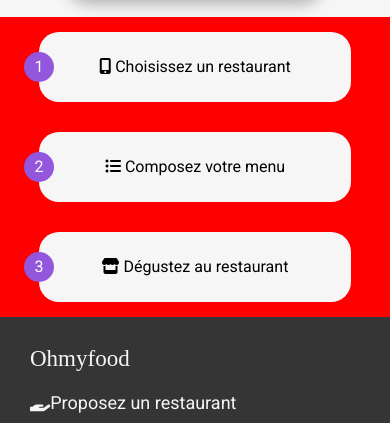
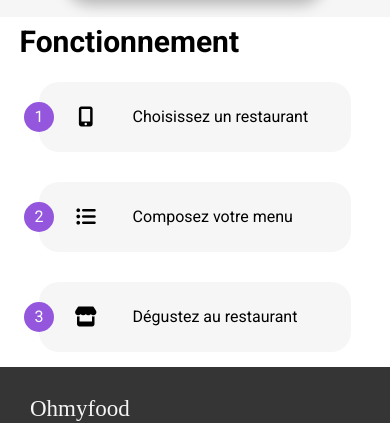
Before and after one commit to THOMAS-OC/P3_OPENCLASSROOMS, a website: page index.html in a window 390 px wide. Shown: the part 383-806 px from the top of the page. Drawn offline with Linux system fonts and the light colour scheme; a web font is replaced by a local one.

Commit message:
Section fonctionnement ok sur smartphone

```diff
--- a/index.html
+++ b/index.html
@@ -59,20 +59,25 @@
 
 <!-- functionning -->
 
+<h2>Fonctionnement</h2>
+
 <section class="order">
 
     <div class="order__step">
-        <p class="order__step__text"><i class="fa-solid fa-mobile-screen-button"></i> Choisissez un restaurant</p>
+        <i class="fa-solid fa-mobile-screen-button"></i>
+        <p class="order__step__text"> Choisissez un restaurant</p>
         <p class="order__step__number">1</p>
     </div>
 
     <div class="order__step">
-        <p class="order__step__text"><i class="fa-solid fa-list-ul"></i> Composez votre menu</p>
+        <i class="fa-solid fa-list-ul"></i>
+        <p class="order__step__text"> Composez votre menu</p>
         <p class="order__step__number">2</p>
     </div>
 
     <div class="order__step">
-        <p class="order__step__text"><i class="fa-solid fa-store"></i> Dégustez au restaurant</p>
+        <i class="fa-solid fa-store"></i>
+        <p class="order__step__text"> Dégustez au restaurant</p>
         <p class="order__step__number">3</p>
     </div>
 
--- a/sass/pages/home.scss
+++ b/sass/pages/home.scss
@@ -1,5 +1,3 @@
-
-
 .presenting{
     text-align: center;
     font-family: $font-text;
@@ -15,16 +13,38 @@
     }
 }
 
+// Part order
+
+h2{
+    height: 50px;
+    background-color: white;
+    font-family: $font-text;
+    padding-left: 5vw;
+    line-height: 50px;
+    margin: 0 auto;
+    font-weight: bold;
+    font-size: 30px;
+}
+
 .order{
     font-family: $font-text;
     height: 300px;
-    background-color: red;
+    background-color: white;
     display: flex;
     flex-direction: column;
     justify-content: space-around;
     align-items: center;
 
+    i{
+        line-height: 70px;
+        width: 30%;
+        text-align: center;
+        font-size: 20px;
+    }
+
     &__step{
+        display: flex;
+        justify-content: space-between;
         position: relative;
         height: 70px;
         border-radius: 20px;
@@ -40,7 +60,8 @@
 
     &__step__text{
         line-height: 70px;
-        text-align: center;
+        text-align: left;
+        width: 70%;
     }
 
     &__step__number{
```
Also changed, not shown: css/style.css, 1 other file.
